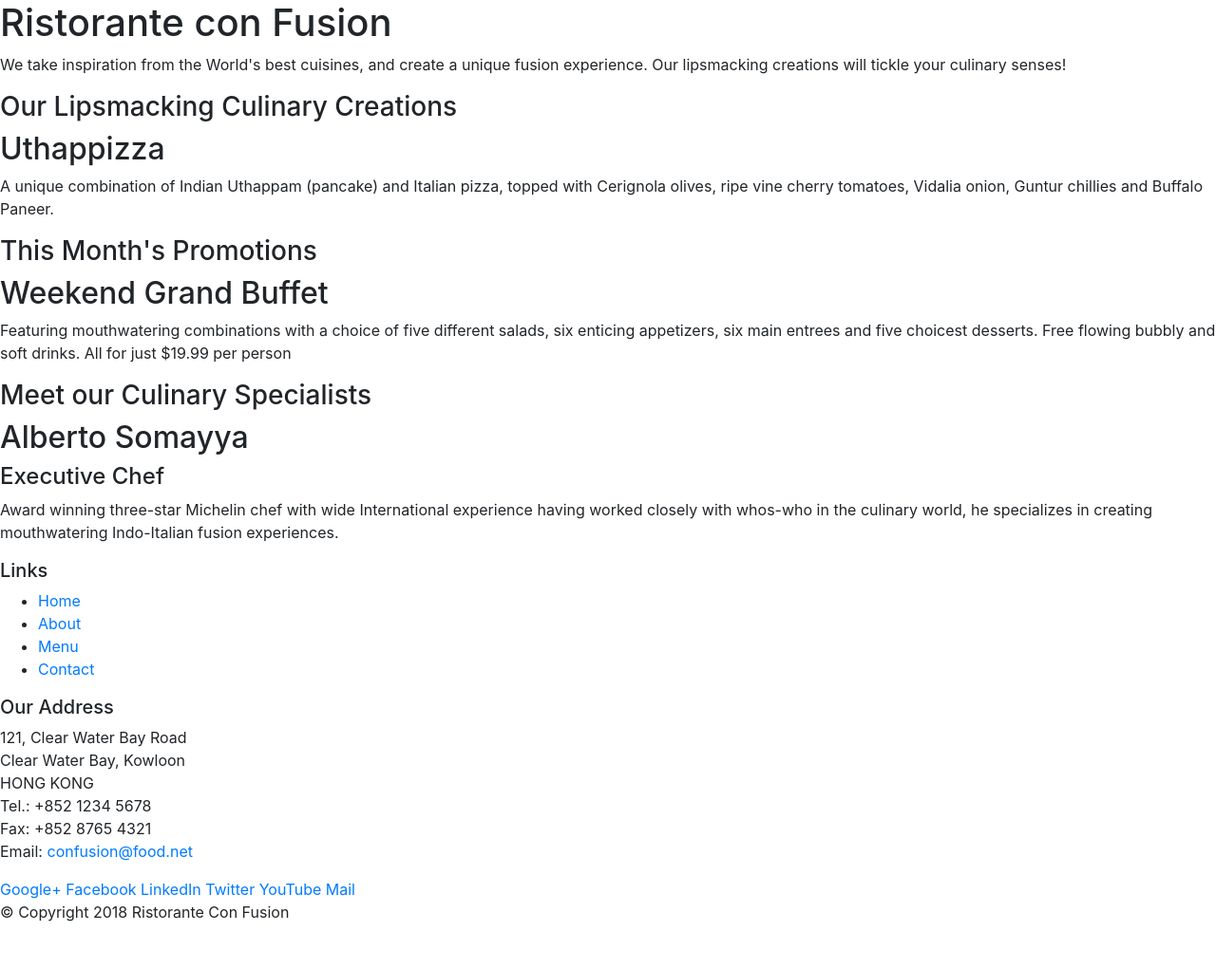
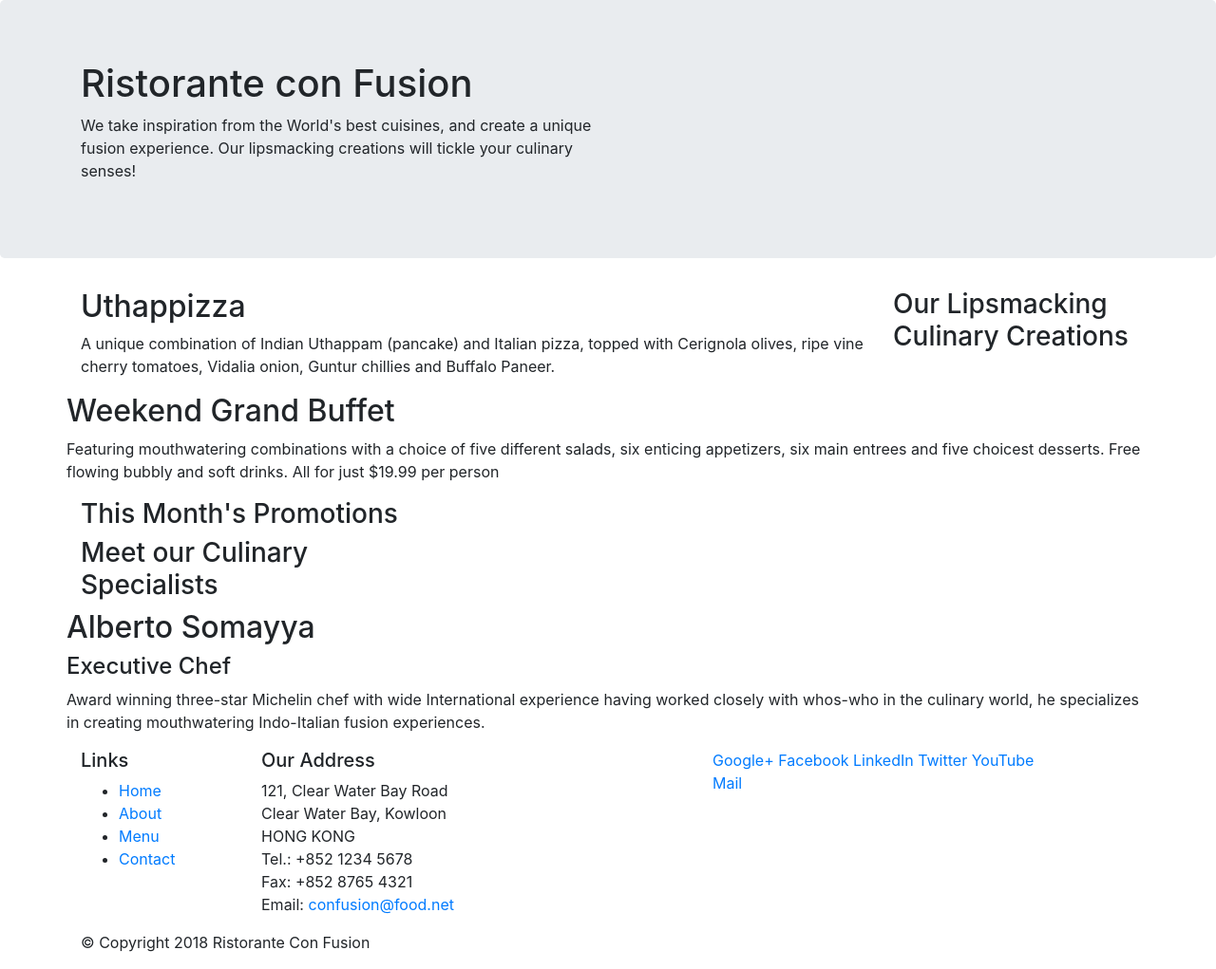
Before and after one commit to Ojage/MebDevianToDoList, a website: page index.html in a window 1280 px wide. Shown: the whole page at 95% size. Before the commit the page ends 989 px from the top, so only its background shows below. Drawn offline with nearby package versions, Linux system fonts and the light colour scheme.

Commit message:
Bootstrap Grid Sysstem part 1

```diff
--- a/index.html
+++ b/index.html
@@ -15,33 +15,33 @@
 
 <body>
 
-    <header>
-        <div>
-            <div>
-                <div>
+    <header class="jumbotron">
+        <div class="container">
+            <div class="row">
+                <div class="col-12 col-sm-6">
                     <h1>Ristorante con Fusion</h1>
                     <p>We take inspiration from the World's best cuisines, and create a unique fusion experience. Our lipsmacking creations will tickle your culinary senses!</p>
                 </div>
-                <div>
+                <div class="col-12 col-sm">
                 </div>
             </div>
         </div>
     </header>
 
-    <div>
-        <div>
-            <div>
+    <div class="container">
+        <div class="row">
+            <div class="col-12 col-sm-4 order-sm-last col-md-3">
                 <h3>Our Lipsmacking Culinary Creations</h3>
             </div>
-            <div>
+            <div class="col-12 col-sm-4 order-sm-first col-md">
                 <h2>Uthappizza</h2>
                 <p>A unique combination of Indian Uthappam (pancake) and Italian pizza, topped with Cerignola olives, ripe vine cherry tomatoes, Vidalia onion, Guntur chillies and Buffalo Paneer.</p>
             </div>
         </div>
 
 
-        <div>
-            <div>
+        <div class="row">
+            <div class="col-12 col-sm-4 order-sm-last col-md">
                 <h3>This Month's Promotions</h3>
             </div>
             <div>
@@ -50,8 +50,8 @@
             </div>
         </div>
 
-        <div>
-            <div>
+        <div class="row">
+            <div class="col-12 col-sm-4 order-sm-first col-md-3">
                 <h3>Meet our Culinary Specialists</h3>
             </div>
             <div>
@@ -63,9 +63,9 @@
     </div>
 
     <footer>
-        <div>
-            <div>
-                <div>
+        <div class="container">
+            <div class="row">
+                <div class="col-4 col-sm-2">
                     <h5>Links</h5>
                     <ul>
                         <li><a href="#">Home</a></li>
@@ -74,7 +74,7 @@
                         <li><a href="#">Contact</a></li>
                     </ul>
                 </div>
-                <div>
+                <div class="col-7 col-sm-5">
                     <h5>Our Address</h5>
                     <address>
 		              121, Clear Water Bay Road<br>
@@ -85,7 +85,7 @@
 		              Email: <a href="mailto:confusion@food.net">confusion@food.net</a>
 		           </address>
                 </div>
-                <div>
+                <div class="col-12 col-sm-4">
                     <div>
                         <a href="http://google.com/+">Google+</a>
                         <a href="http://www.facebook.com/profile.php?id=">Facebook</a>
@@ -96,8 +96,8 @@
                     </div>
                 </div>
            </div>
-           <div>
-                <div>
+           <div class="row">
+                <div class="col-auto">
                     <p>© Copyright 2018 Ristorante Con Fusion</p>
                 </div>
            </div>
```
